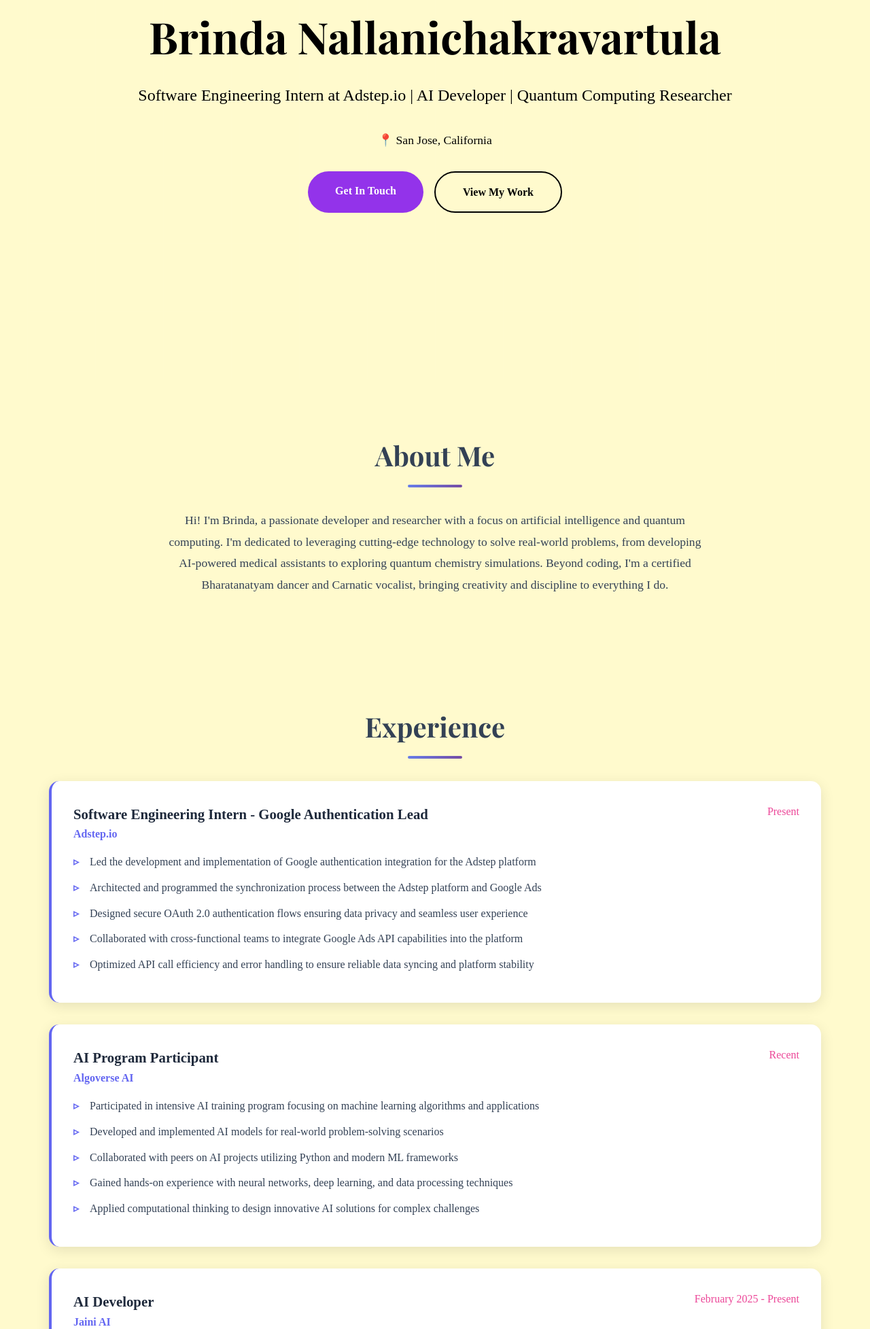
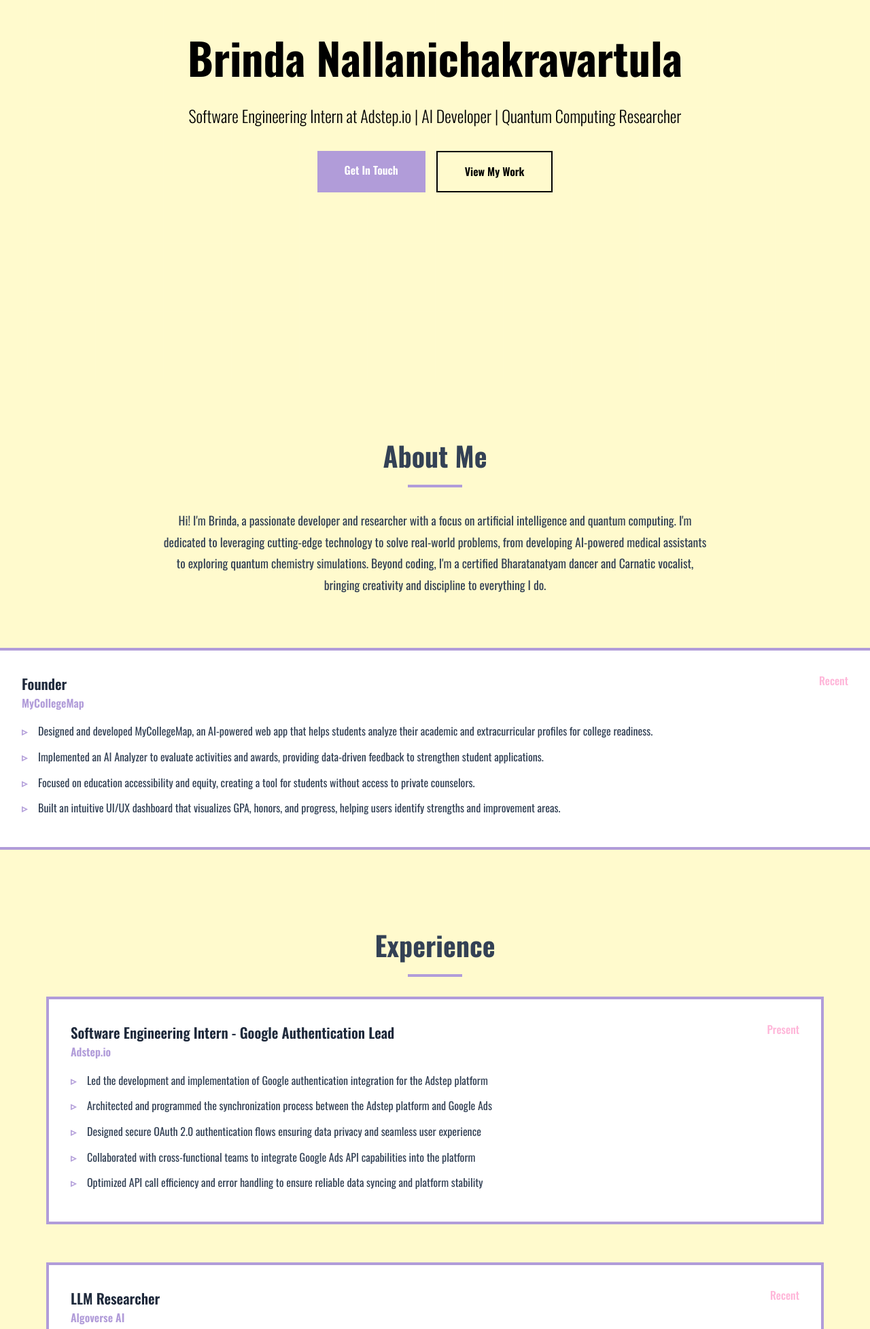
Before and after one commit to brinda-nch/brinda-nch.github.io, a plain HTML site: page index.html in a window 1280 px wide. Shown: the part 242-2197 px from the top of the page at 68% size. Drawn offline with nearby package versions, Linux system fonts and the light colour scheme.

Commit message:
Update portfolio webpage with new title, favicon, and color scheme; add experience section for MyCollegeMap project; replace font and adjust styles for consistency.

```diff
--- a/index.html
+++ b/index.html
@@ -3,10 +3,11 @@
 <head>
     <meta charset="UTF-8">
     <meta name="viewport" content="width=device-width, initial-scale=1.0">
-    <title>Brinda Nallanichakravartula | Portfolio</title>
+    <title>Brinda Nallani</title>
+    <link rel="shortcut icon" href="images/headstar.svg" type="image/x-icon" />
     <link rel="preconnect" href="https://fonts.googleapis.com">
     <link rel="preconnect" href="https://fonts.gstatic.com" crossorigin>
-    <link href="https://fonts.googleapis.com/css2?family=Poppins:wght@300;400;500;600;700&family=Playfair+Display:wght@700&display=swap" rel="stylesheet">
+    <link href="https://fonts.googleapis.com/css2?family=Oswald:wght@300;400;500;600;700&display=swap" rel="stylesheet">
     <style>
         * {
             margin: 0;
@@ -15,12 +16,12 @@
         }
 
         :root {
-            --primary-color: #6366f1;
-            --secondary-color: #ec4899;
+            --primary-color: #b19cd9;
+            --secondary-color: #ffb6d9;
             --dark-color: #1e293b;
             --light-color: #f8fafc;
             --text-color: #334155;
-            --gradient: linear-gradient(135deg, #667eea 0%, #764ba2 100%);
+            --gradient: linear-gradient(135deg, #b19cd9 0%, #ffb6d9 100%);
         }
 
         html {
@@ -28,7 +29,7 @@
         }
 
         body {
-            font-family: 'Times New Roman', Times, serif;
+            font-family: 'Oswald', sans-serif;
             color: var(--text-color);
             line-height: 1.6;
             overflow-x: hidden;
@@ -40,7 +41,7 @@
             position: fixed;
             top: 0;
             width: 100%;
-            background: #9333ea;
+            background: #b19cd9;
             backdrop-filter: blur(10px);
             box-shadow: 0 2px 20px rgba(0, 0, 0, 0.1);
             z-index: 1000;
@@ -136,7 +137,7 @@
         }
 
         .hero-content h1 {
-            font-family: 'Playfair Display', serif;
+            font-family: 'Oswald', sans-serif;
             font-size: 4rem;
             margin-bottom: 1rem;
             animation: fadeInUp 1s ease-out 0.2s both;
@@ -166,7 +167,7 @@
 
         .btn {
             padding: 1rem 2.5rem;
-            border-radius: 50px;
+            border-radius: 0;
             text-decoration: none;
             font-weight: 600;
             transition: all 0.3s ease;
@@ -177,7 +178,7 @@
         }
 
         .btn-primary {
-            background: #9333ea;
+            background: #b19cd9;
             color: white;
         }
 
@@ -210,7 +211,7 @@
             text-align: center;
             margin-bottom: 3rem;
             position: relative;
-            font-family: 'Playfair Display', serif;
+            font-family: 'Oswald', sans-serif;
         }
 
         .section-title::after {
@@ -221,8 +222,8 @@
             transform: translateX(-50%);
             width: 80px;
             height: 4px;
-            background: var(--gradient);
-            border-radius: 2px;
+            background: var(--primary-color);
+            border-radius: 0;
         }
 
         /* About Section */
@@ -247,15 +248,16 @@
         .experience-card {
             background: white;
             padding: 2rem;
-            border-radius: 15px;
-            box-shadow: 0 5px 20px rgba(0, 0, 0, 0.1);
+            border-radius: 0;
+            box-shadow: 0 0 0 4px var(--primary-color);
             transition: all 0.3s ease;
-            border-left: 4px solid var(--primary-color);
+            border: none;
+            margin-bottom: 2rem;
         }
 
         .experience-card:hover {
-            transform: translateY(-10px);
-            box-shadow: 0 15px 40px rgba(0, 0, 0, 0.15);
+            transform: translateY(-5px);
+            box-shadow: 0 0 0 6px var(--primary-color);
         }
 
         .experience-header {
@@ -316,8 +318,8 @@
         .skill-category {
             background: white;
             padding: 2rem;
-            border-radius: 15px;
-            box-shadow: 0 5px 20px rgba(0, 0, 0, 0.1);
+            border-radius: 0;
+            box-shadow: 0 0 0 4px var(--primary-color);
         }
 
         .skill-category h3 {
@@ -333,10 +335,10 @@
         }
 
         .skill-tag {
-            background: var(--gradient);
+            background: var(--primary-color);
             color: white;
             padding: 0.5rem 1rem;
-            border-radius: 25px;
+            border-radius: 0;
             font-size: 0.9rem;
             font-weight: 500;
         }
@@ -351,14 +353,14 @@
         .volunteer-card {
             background: white;
             padding: 2rem;
-            border-radius: 15px;
-            box-shadow: 0 5px 20px rgba(0, 0, 0, 0.1);
+            border-radius: 0;
+            box-shadow: 0 0 0 4px var(--primary-color);
             transition: all 0.3s ease;
         }
 
         .volunteer-card:hover {
             transform: translateY(-5px);
-            box-shadow: 0 10px 30px rgba(0, 0, 0, 0.15);
+            box-shadow: 0 0 0 6px var(--primary-color);
         }
 
         .volunteer-card h3 {
@@ -386,13 +388,14 @@
         .activity-card {
             background: white;
             padding: 2rem;
-            border-radius: 15px;
-            box-shadow: 0 5px 20px rgba(0, 0, 0, 0.1);
+            border-radius: 0;
+            box-shadow: 0 0 0 4px var(--primary-color);
             transition: all 0.3s ease;
         }
 
         .activity-card:hover {
-            transform: scale(1.05);
+            transform: translateY(-5px);
+            box-shadow: 0 0 0 6px var(--primary-color);
         }
 
         .activity-icon {
@@ -470,7 +473,7 @@
             width: 50px;
             height: 50px;
             background: rgba(255, 255, 255, 0.2);
-            border-radius: 50%;
+            border-radius: 0;
             display: flex;
             align-items: center;
             justify-content: center;
@@ -586,7 +589,6 @@
         <div class="hero-content">
             <h1>Brinda Nallanichakravartula</h1>
             <p class="subtitle">Software Engineering Intern at Adstep.io | AI Developer | Quantum Computing Researcher</p>
-            <p class="location">📍 San Jose, California</p>
             <div class="cta-buttons">
                 <a href="#contact" class="btn btn-primary">Get In Touch</a>
                 <a href="#experience" class="btn btn-secondary">View My Work</a>
@@ -608,6 +610,29 @@
     </section>
 
     <!-- Experience Section -->
+    <div class="experience-card">
+        <div class="experience-header">
+            <div>
+                <div class="experience-title">Founder</div>
+                <div class="experience-company">MyCollegeMap</div>
+            </div>
+            <div class="experience-date">Recent</div>
+        </div>
+        <ul>
+            <li>
+                Designed and developed MyCollegeMap, an AI-powered web app that helps students analyze their academic and extracurricular profiles for college readiness.
+              </li>
+              <li>
+                Implemented an AI Analyzer to evaluate activities and awards, providing data-driven feedback to strengthen student applications.
+              </li>
+              <li>
+                Focused on education accessibility and equity, creating a tool for students without access to private counselors.
+              </li>
+              <li>
+                Built an intuitive UI/UX dashboard that visualizes GPA, honors, and progress, helping users identify strengths and improvement areas.
+              </li>
+        </ul>
+    </div>
     <section class="experience" id="experience">
         <h2 class="section-title">Experience</h2>
         <div class="experience-grid">
@@ -631,7 +656,7 @@
             <div class="experience-card">
                 <div class="experience-header">
                     <div>
-                        <div class="experience-title">AI Program Participant</div>
+                        <div class="experience-title">LLM Researcher</div>
                         <div class="experience-company">Algoverse AI</div>
                     </div>
                     <div class="experience-date">Recent</div>
@@ -804,10 +829,6 @@
                 <div>📧</div>
                 <a href="mailto:brinda.nallanic@gmail.com">brinda.nallanic@gmail.com</a>
             </div>
-            <div class="contact-item">
-                <div>📍</div>
-                <span>San Jose, California</span>
-            </div>
         </div>
         <div class="social-links">
             <a href="https://github.com/brinda-nch" target="_blank" rel="noopener noreferrer" title="GitHub">
```
Also changed, not shown: headstar.png (added).
